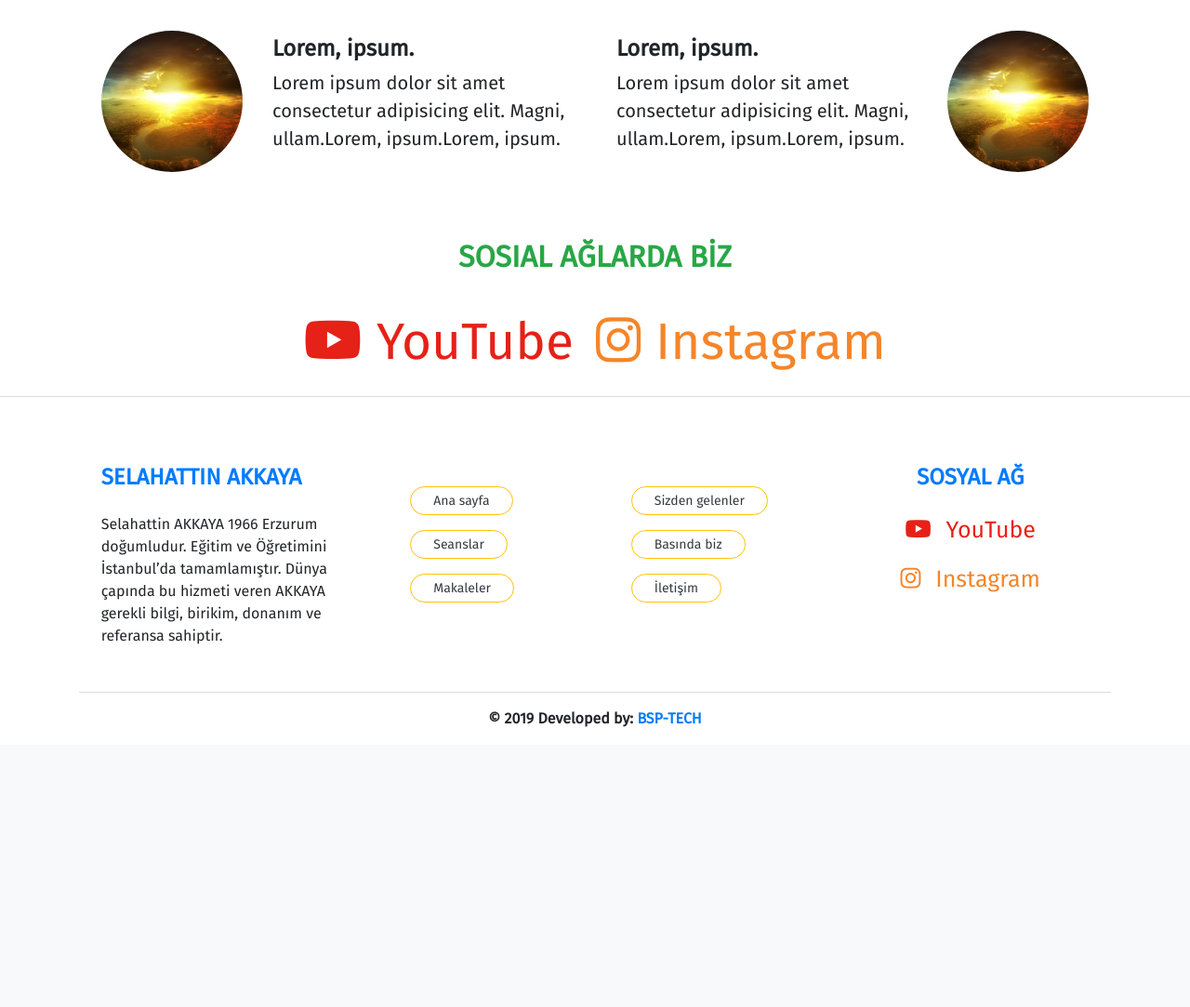
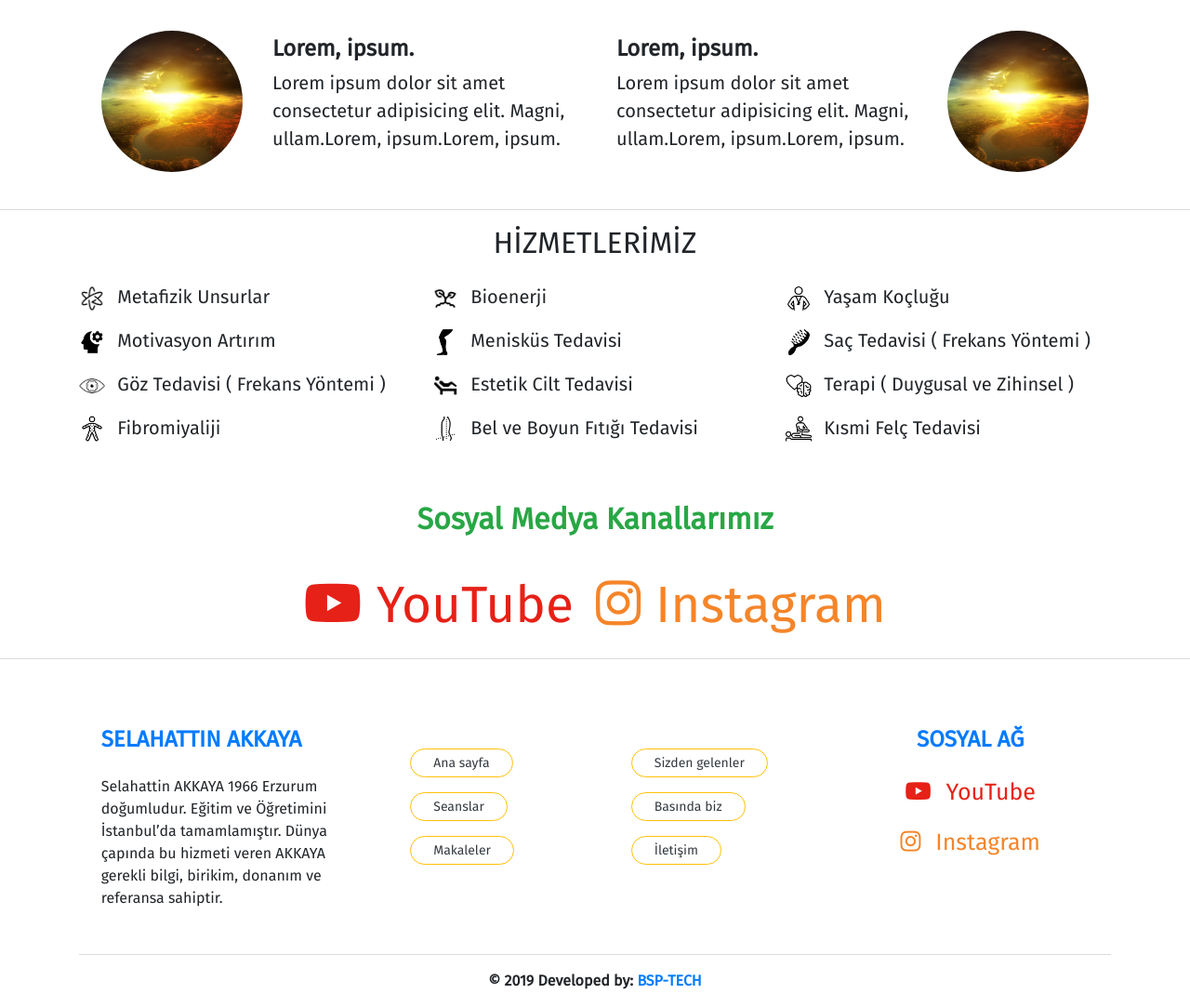
Before and after one commit to bsp-tech/metafizik, a PHP site: page / in a window 1280 px wide. Shown: the part 761-1844 px from the top of the page at 93% size. Before the commit the page ends 1543 px from the top, so only its background shows below. Run offline with PHP 8.4, Linux system fonts and the light colour scheme; some libraries are stand-ins or nearby versions.

Commit message:
'hizmetler'section  added

```diff
--- a/css/style.css
+++ b/css/style.css
@@ -43,6 +43,9 @@ body{
 }
 .mobilnav{
 
+}
+.services_text p{
+    font-size: 20px;
 }
 
 @media only screen and (max-width: 768px) {
--- a/index.html
+++ b/index.html
@@ -181,9 +181,35 @@
             </div>
         </div>
     </section>
+    <hr>
+    <div class="container">
+            <h2 class="mb-4 text-center">HİZMETLERİMİZ</h2>
+        <div  class="row services_text">
 
+                        <div class="col-md-4">
+                                <p><img style="width: 28px;" class="mr-2" src="assets/icons8-physics-128.png" alt=""> Metafizik Unsurlar</p>
+                                <p><img style="width: 28px;" class="mr-2" src="assets/icons8-development-skill-48.png" alt=""> Motivasyon Artırım</p>
+                                <p><img style="width: 28px;" class="mr-2" src="assets/icons8-eye-160.png" alt=""> Göz Tedavisi ( Frekans Yöntemi )</p>
+                                <p><img style="width: 28px;" class="mr-2" src="assets/icons8-general-massage-area-100.png" alt=""> Fibromiyaliji</p>
+                          </div>
+                          <div class="col-md-4">
+                                <p><img style="width: 28px;" class="mr-2" src="assets/icons8-sprout-64.png" alt=""> Bioenerji</p>
+                                <p><img style="width: 28px;" class="mr-2" src="assets/icons8-leg-48.png" alt=""> Menisküs Tedavisi</p>
+                                <p><img style="width: 28px;" class="mr-2" src="assets/icons8-therapy-60.png" alt=""> Estetik Cilt Tedavisi</p>
+                                <p> <img style="width: 28px;" class="mr-2" src="assets/icons8-posture-100.png" alt=""> Bel ve Boyun Fıtığı Tedavisi</p>
+                          </div>
+                          <div class="col-md-4">
+                                <p><img style="width: 28px;" class="mr-2" src="assets/icons8-personal-trainer-100.png" alt=""> Yaşam Koçluğu</p>
+                                <p><img style="width: 28px;" class="mr-2" src="assets/icons8-hair-brush-100.png" alt=""> Saç Tedavisi ( Frekans Yöntemi )</p>
+                                <p><img style="width: 28px;" class="mr-2" src="assets/icons8-wise-mind-100.png" alt=""> Terapi ( Duygusal ve Zihinsel )</p>
+                                <p><img style="width: 28px;" class="mr-2" src="assets/icons8-physical-therapy-100.png" alt=""> Kısmi Felç Tedavisi</p>
+                          </div>
+
+
+        </div>
+    </div>
     <div class="d-flex justify-content-center mt-5 flex-column align-items-center">
-        <h2 class="text-success"><strong>SOSIAL AĞLARDA BİZ</strong></h2>
+        <h2 class="text-success"><strong>Sosyal Medya Kanallarımız</strong></h2>
         <div class="mt-4  justify-content-center d-flex flex-wrap flex-row">
             <div class="">
                     <a href="dasd" class=" mr-4 text-decoration-none" style="font-size: 55px;color: #E62117">
```
Also changed, not shown: assets/icons8-development-skill-48.png (added), assets/icons8-eye-160.png (added), assets/icons8-general-massage-area-100.png (added), assets/icons8-hair-brush-100.png (added), assets/icons8-leg-48.png (added), assets/icons8-personal-trainer-100.png (added), assets/icons8-physical-therapy-100.png (added), assets/icons8-physics-128.png (added), assets/icons8-posture-100.png (added), assets/icons8-sprout-64.png (added), assets/icons8-therapy-60.png (added), assets/icons8-wise-mind-100.png (added).
